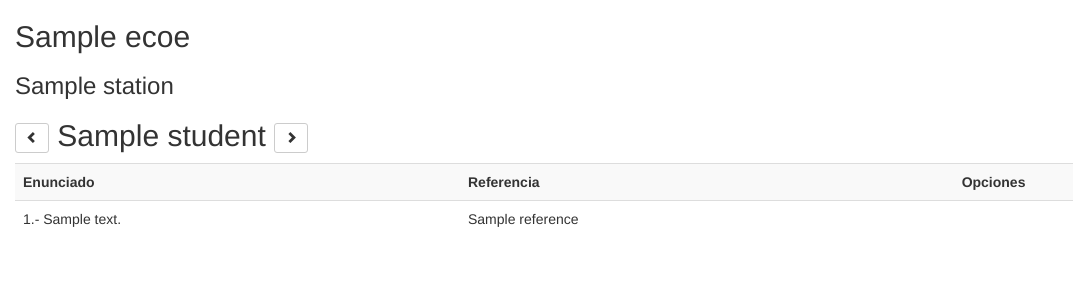
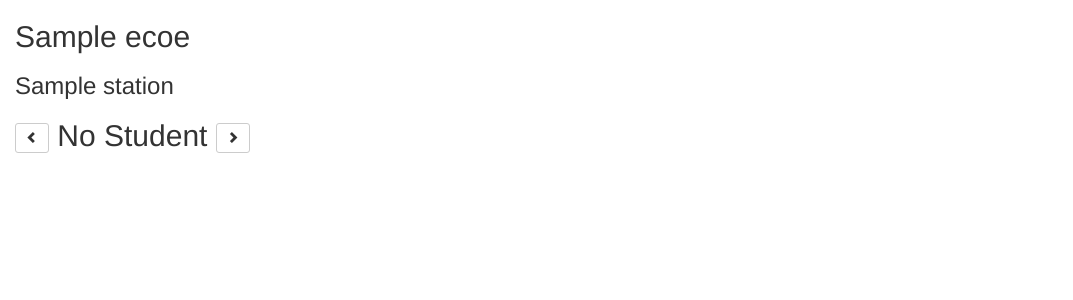
Before and after one commit to openECOE/openECOE-WebUI, a Flask app: template app/ui_evaluation/templates/evaluacion.html in a window 1280 px wide. Shown: the top 300 px of the page, without its empty margins (0-1073 px from the left). Run offline with Flask 2, Linux system fonts and the light colour scheme; the template is opened without the code that fills it: most values are stand-ins (such as "Sample title", 1, 10 or a date in 2020); some libraries are stand-ins or nearby versions.

Commit message:
fixed the answers template when the student does not exists

```diff
--- a/app/ui_evaluation/templates/evaluacion.html
+++ b/app/ui_evaluation/templates/evaluacion.html
@@ -12,7 +12,7 @@
                 <span class="glyphicon glyphicon-chevron-left"></span>
             </button>
         </a>
-        {% if students[1]._status != None %}
+        {% if student_exists %}
             {{ actual_student.name }}
         {% else %}
             No Student
@@ -23,7 +23,7 @@
             </button>
         </a>
     </h2>
-    {% if students[1]._status != None %}
+    {% if student_exists %}
         <table class="table table-striped">
             <tr>
                 <th>Enunciado</th>
```
Also changed, not shown: app/ui_evaluation/routes.py (+3 -6 lines).
